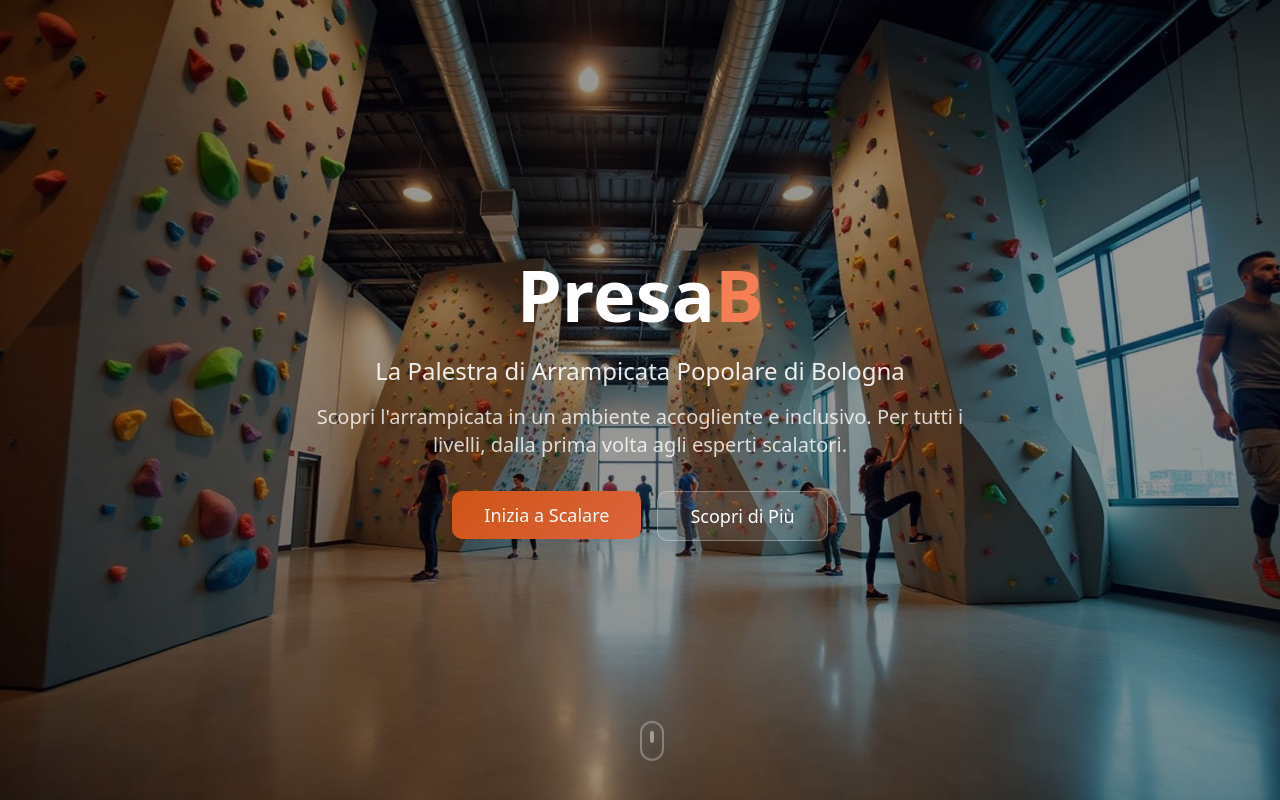
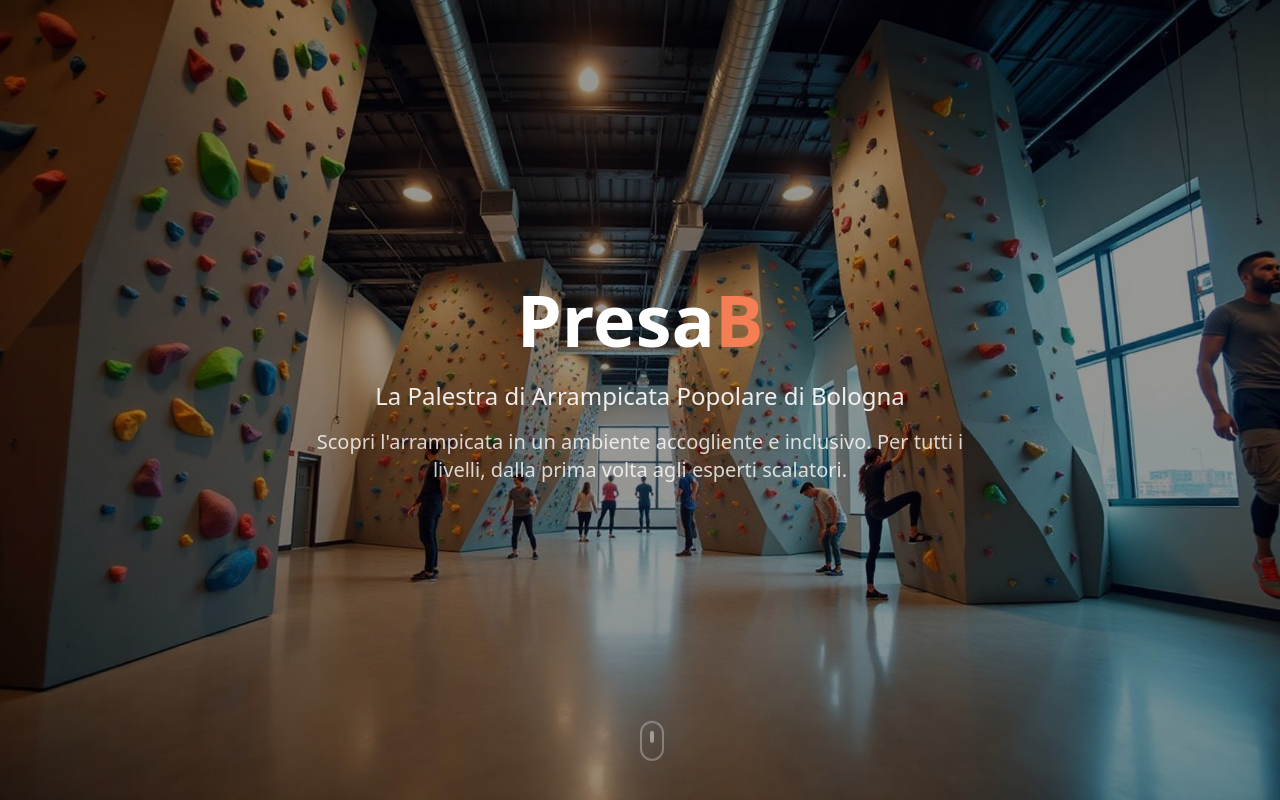
Before and after one commit to TancrediPaterra/presa-boulder-bologna, a React (Vite) app: page / in a window 1280 px wide. Shown: the top 800 px of the page. Built offline with nearby package versions, Linux system fonts and the light colour scheme.

Commit message:
Remove CTAs, keep social links
Removed all Call to Action buttons and elements, retaining only social media links.

```diff
--- a/src/components/Hero.tsx
+++ b/src/components/Hero.tsx
@@ -29,14 +29,6 @@ const Hero = () => {
           Scopri l'arrampicata in un ambiente accogliente e inclusivo.
           Per tutti i livelli, dalla prima volta agli esperti scalatori.
         </p>
-        <div className="flex flex-col sm:flex-row gap-4 justify-center">
-          <Button variant="hero" size="lg" className="text-lg px-8 py-6">
-            Inizia a Scalare
-          </Button>
-          <Button variant="outline" size="lg" className="text-lg px-8 py-6 bg-white/10 border-white/30 text-white hover:bg-white/20">
-            Scopri di Più
-          </Button>
-        </div>
       </div>
 
       {/* Scroll indicator */}
```
